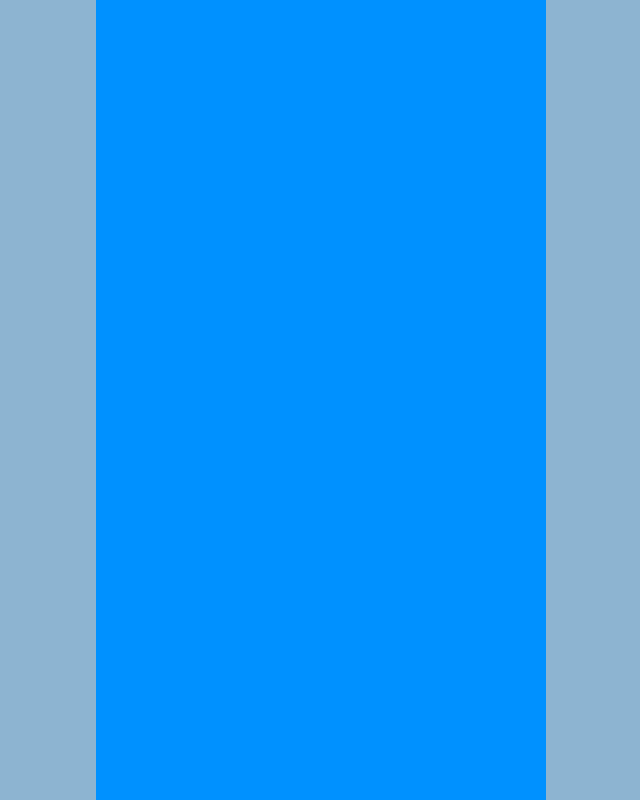
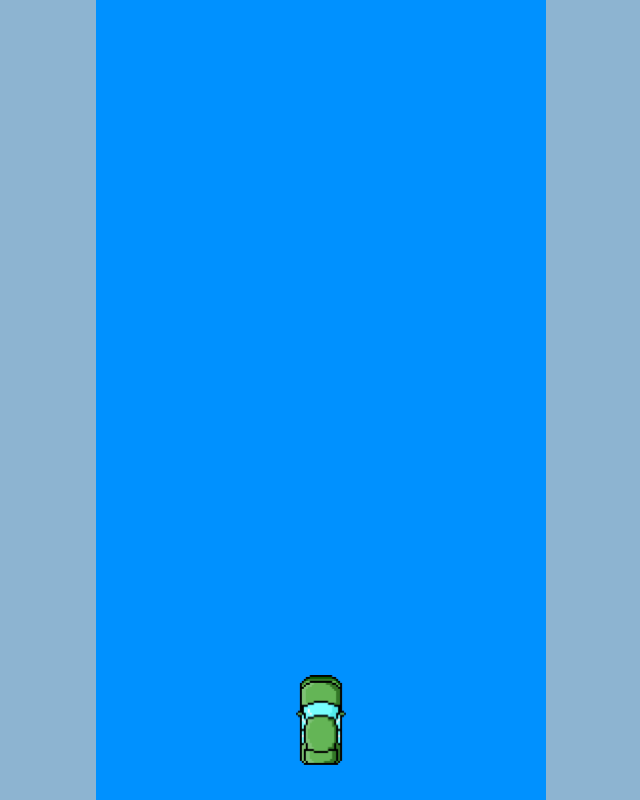
Before and after one commit to Mose4566/runner, a plain HTML site: page index.html in a window 1280 px wide. Shown: the whole page, without its empty margins (319-959 px from the left). Drawn offline with Linux system fonts and the light colour scheme.

Commit message:
car turning and moving

```diff
--- a/app.js
+++ b/app.js
@@ -1,18 +1,88 @@
-const ASPECT_RATIO = 16/9; //height to width ratio
+const ASPECT_RATIO = 16 / 9; //height to width ratio
 
-
+// let controller = {
+//   a: false,
+//   d: false,
+//   ArrowLeft: false,
+//   ArrowRight: false,
+// };
+let controller = {};
 let can, con;
+let timePrior = 0;
+let car = {
+  relativeSpeed: {
+    x : 0.1 / 1000,
+    y : 0.1 / 1000,
+  },
+  speed: {
+    x : undefined,
+    y : undefined,
+  },
+  img: undefined,
+  aspectRatio: 803 / 1443,
+  relativeWidth: 0.2,
+  relativeStartPos: {
+    x: 0.5,
+    y: 0.9,
+  },
+  halfDim: {
+    x: undefined,
+    y: undefined,
+  },
+  dim: {
+    x: undefined,
+    y: undefined,
+  },
+  pos: {
+    x: undefined,
+    y: undefined,
+    a: -Math.PI / 2,
+  },
+  draw: function () {
+    con.translate(car.pos.x, car.pos.y);
+    con.rotate(car.pos.a);
+    con.drawImage(
+      car.img,
+      -car.halfDim.x,
+      -car.halfDim.y,
+      car.dim.x,
+      car.dim.y
+    );
+    con.rotate(-car.pos.a);
+    con.translate(-car.pos.x, -car.pos.y);
+  },
+  update: function (timeChange) {
+    let angle = -Math.PI / 2;
+    if (controller.d || controller.ArrowRight) {
+      car.pos.x+= car.speed.x * timeChange;
+      angle+= Math.PI / 8;
+    }
+    if (controller.a || controller.ArrowLeft) {
+      car.pos.x-= car.speed.x * timeChange;
+      angle-= Math.PI / 8;
+    }
+    car.pos.a = angle;
+  },
+};
 
 window.onload = init;
 
-
 function animate(timeNow) {
-
+  let timeChange = timeNow - timePrior;
+  car.update(timeChange);
+  con.clearRect(0, 0, can.width, can.height);
+  car.draw();
+  timePrior = timeNow;
+  requestAnimationFrame(animate);
 }
 
 function init() {
   can = document.getElementById("can");
-  con = can.getContext("2d")
+  con = can.getContext("2d");
+  car.img = document.getElementById("car");
+
+  window.addEventListener("keydown", handleKD);
+  window.addEventListener("keyup", handleKU);
 
   window.onresize = resize;
   resize();
@@ -20,6 +90,8 @@ function init() {
 }
 
 function resize() {
+  let oldWidth = can.width;
+  let oldHeight = can.height;
   if (window.innerHeight / window.innerWidth < ASPECT_RATIO) {
     // use full window height
     can.style.top = 0;
@@ -33,4 +105,58 @@ function resize() {
     can.height = can.width * ASPECT_RATIO;
     can.style.top = (window.innerHeight - can.height) / 2 + "px";
   }
+  car.dim.x = car.relativeWidth * can.width;
+  car.dim.y = car.dim.x * car.aspectRatio;
+  car.halfDim.x = car.dim.x / 2;
+  car.halfDim.y = car.dim.y / 2;
+  if (car.pos.x === undefined) {
+    car.pos.x = car.relativeStartPos.x * can.width;
+  } else {
+    car.pos.x = (can.width * car.pos.x) / oldWidth;
+  }
+  if (car.pos.y === undefined) {
+    car.pos.y = car.relativeStartPos.y * can.height;
+  } else {
+    car.pos.y = (can.height * car.pos.y) / oldHeight;
+  }
+  car.speed.x = car.relativeSpeed.x * can.width;
+  car.speed.y = car.relativeSpeed.y * can.height;
 }
+
+function handleKD(e) {
+  e.preventDefault();
+  controller[e.key] = true;
+  // switch (e.key) {
+  //   case "ArrowLeft":
+  //     controller.ArrowLeft = true;
+  //     break;
+  //   case "a":
+  //     controller.a = true;
+  //     break;
+  //   case "ArrowRight":
+  //     controller.ArrowRight = true;
+  //     break;
+  //   case "d":
+  //     controller.d = true;
+  //     break;
+  // }
+}
+
+function handleKU(e) {
+  e.preventDefault();
+  controller[e.key] = false;
+  // switch (e.key) {
+  //   case "ArrowLeft":
+  //     controller.ArrowLeft = false;
+  //     break;
+  //   case "a":
+  //     controller.a = false;
+  //     break;
+  //   case "ArrowRight":
+  //     controller.ArrowRight = false;
+  //     break;
+  //   case "d":
+  //     controller.d = false;
+  //     break;
+  // }
+}
--- a/index.html
+++ b/index.html
@@ -10,5 +10,6 @@
 </head>
 <body>
     <canvas id="can"></canvas>
+    <img src="car.png" id="car">
 </body>
 </html>
--- a/style.css
+++ b/style.css
@@ -13,3 +13,6 @@ body {
   position: absolute;
   background-color: rgb(0, 145, 255);
 }
+img {
+  display: none;
+}
```
Also changed, not shown: car.jpeg (added), car.png (added).
